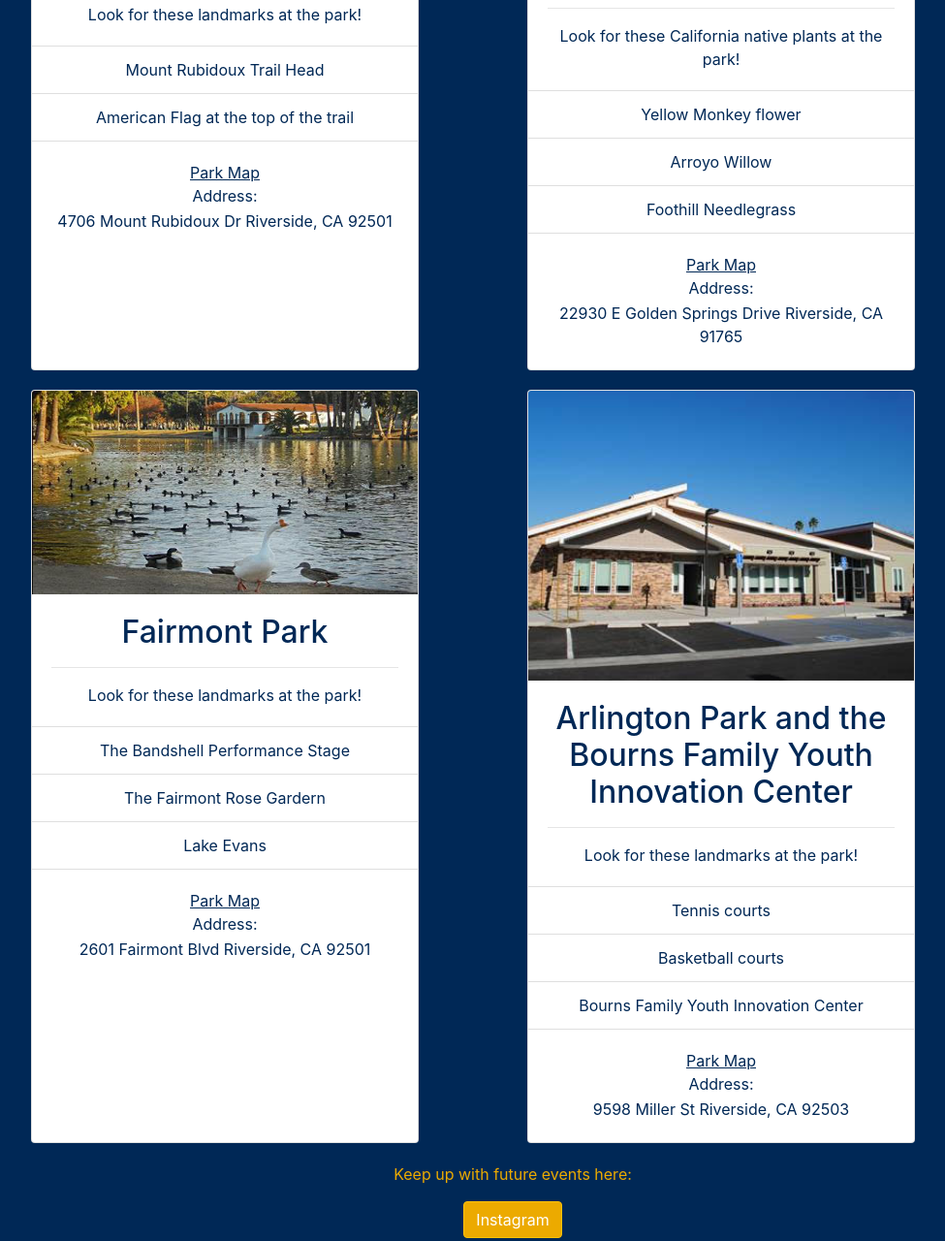
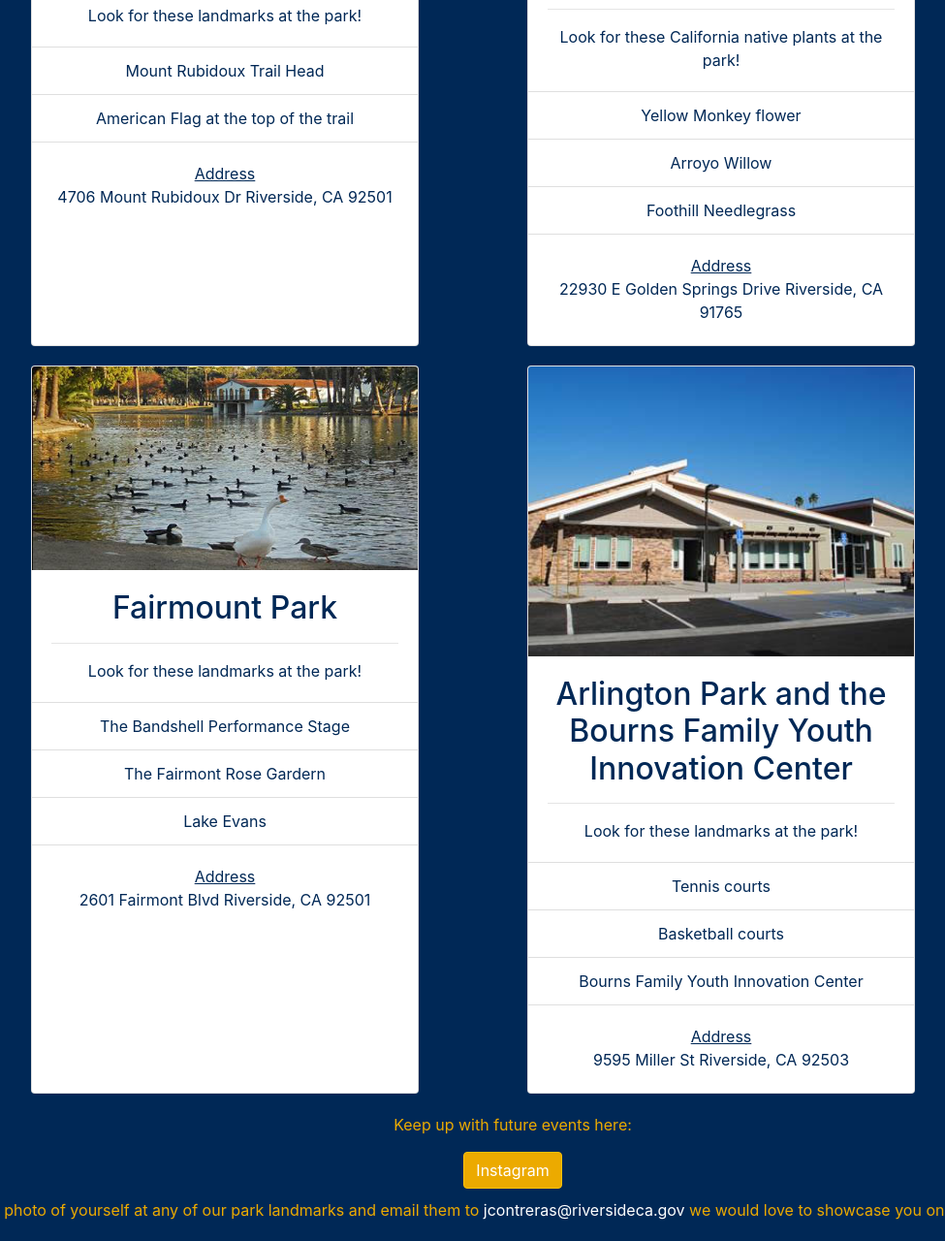
Before and after one commit to isaOrdaz/earthWebsite, a plain HTML site: page places.html in a window 1280 px wide. Shown: the part 596-1876 px from the top of the page at 97% size, without its empty margins (111-1086 px from the left). Drawn offline with nearby package versions, Linux system fonts and the light colour scheme.

Commit message:
last things

```diff
--- a/places.css
+++ b/places.css
@@ -37,6 +37,7 @@ body {
 
 .btn {
     background-color: #ECAA00;
+    margin-bottom: 10px;
 }
 
 .footer {
--- a/places.html
+++ b/places.html
@@ -10,8 +10,8 @@
 </head>
 <body>
     <div class="main">
-        <img src="img/logo.png" alt="">
-        <h1>Earth Month 2021</h1>
+        <img src="img/logo.png" alt="" style="width: 25rem;">
+        <!-- <h1>Earth Month 2021</h1> -->
 
         <div class="container-fluid">
             <div class="row">
@@ -28,8 +28,7 @@
                           <li class="list-group-item">American Flag at the top of the trail</li>
                         </ul>
                         <div class="card-body">
-                          <a href="https://www.riversideca.gov/sites/default/files/img/Mt.-Rubidoux-Map.jpg" class="card-link">Park Map</a>
-                          <p>Address:</p>
+                          <a href="https://www.riversideca.gov/sites/default/files/img/Mt.-Rubidoux-Map.jpg" class="card-link">Address</a>
                           <p>4706 Mount Rubidoux Dr Riverside, CA 92501</p>
                         </div>
                     </div>
@@ -49,8 +48,7 @@
                           <li class="list-group-item">Foothill Needlegrass</li>
                         </ul>
                         <div class="card-body">
-                          <a href="https://mysycamorecanyon.com/park-map/" class="card-link">Park Map</a>
-                          <p>Address:</p>
+                          <a href="https://mysycamorecanyon.com/park-map/" class="card-link">Address</a>
                           <p>22930 E Golden Springs Drive Riverside, CA 91765</p>
                         </div>
                     </div>
@@ -60,7 +58,7 @@
                     <div class="card" style="width: 25rem;">
                         <img class="card-img-top" src="img/fairmount.jpg" alt="Card image cap">
                         <div class="card-body">
-                          <h5 class="card-title">Fairmont Park</h5>
+                          <h5 class="card-title">Fairmount Park</h5>
                           <hr>
                           <p class="card-text">Look for these landmarks at the park!</p>
                         </div>
@@ -70,8 +68,7 @@
                           <li class="list-group-item">Lake Evans</li>
                         </ul>
                         <div class="card-body">
-                          <a href="https://www.google.com/maps/place/Fairmount+Park/@33.9950667,-117.3833827,17z/data=!3m1!4b1!4m5!3m4!1s0x80dcb21eefbd19f5:0x8ebb31f8a91dc2d3!8m2!3d33.9950623!4d-117.381194" class="card-link">Park Map</a>
-                          <p>Address:</p>
+                          <a href="https://www.google.com/maps/place/Fairmount+Park/@33.9950667,-117.3833827,17z/data=!3m1!4b1!4m5!3m4!1s0x80dcb21eefbd19f5:0x8ebb31f8a91dc2d3!8m2!3d33.9950623!4d-117.381194" class="card-link">Address</a>
                           <p>2601 Fairmont Blvd Riverside, CA 92501</p>
                         </div>
                     </div>
@@ -91,9 +88,8 @@
                           <li class="list-group-item">Bourns Family Youth Innovation Center</li>
                         </ul>
                         <div class="card-body">
-                          <a href="https://www.google.com/maps/place/Fairmount+Park/@33.9950667,-117.3833827,17z/data=!3m1!4b1!4m5!3m4!1s0x80dcb21eefbd19f5:0x8ebb31f8a91dc2d3!8m2!3d33.9950623!4d-117.381194" class="card-link">Park Map</a>
-                          <p>Address:</p>
-                          <p>9598 Miller St Riverside, CA 92503</p>
+                          <a href="https://www.google.com/maps/place/Fairmount+Park/@33.9950667,-117.3833827,17z/data=!3m1!4b1!4m5!3m4!1s0x80dcb21eefbd19f5:0x8ebb31f8a91dc2d3!8m2!3d33.9950623!4d-117.381194" class="card-link">Address</a>
+                          <p>9595 Miller St Riverside, CA 92503</p>
                         </div>
                     </div>
                 </div>
@@ -104,6 +100,7 @@
     <footer class="footer">
       <p>Keep up with future events here:</p>
       <button type="button" class="btn btn-warning"><a href="https://instagram.com/rivparks">Instagram</a></button>
+      <p>Take a photo of yourself at any of our park landmarks and email them to <a href="mailto:jcontreras@riversideca.gov">jcontreras@riversideca.gov</a> we would love to showcase you on our social media!</p>
     </footer>
 
 </body>
```
Also changed, not shown: img/logo.png, img/logo2.png (added), 2 other files.
